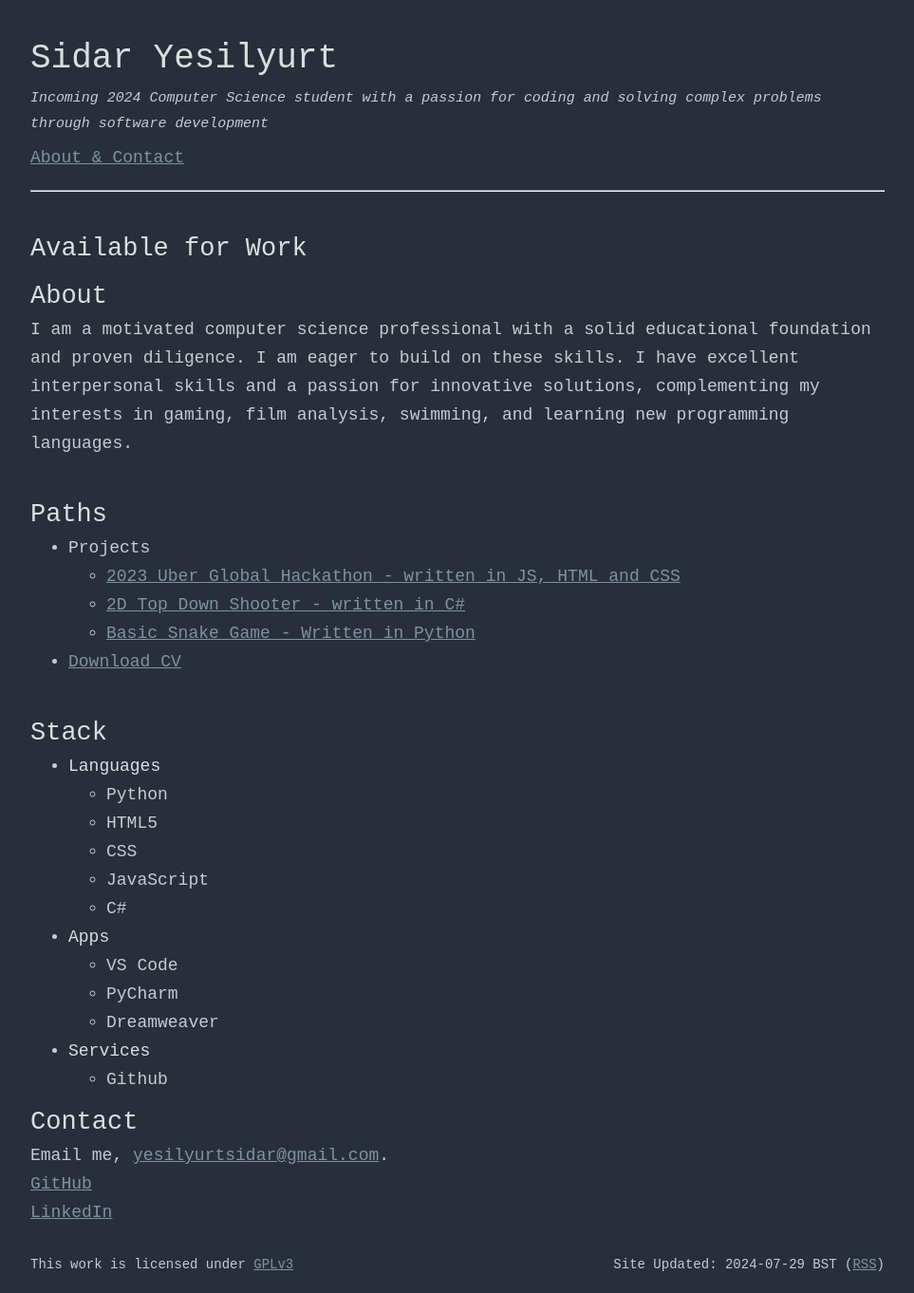
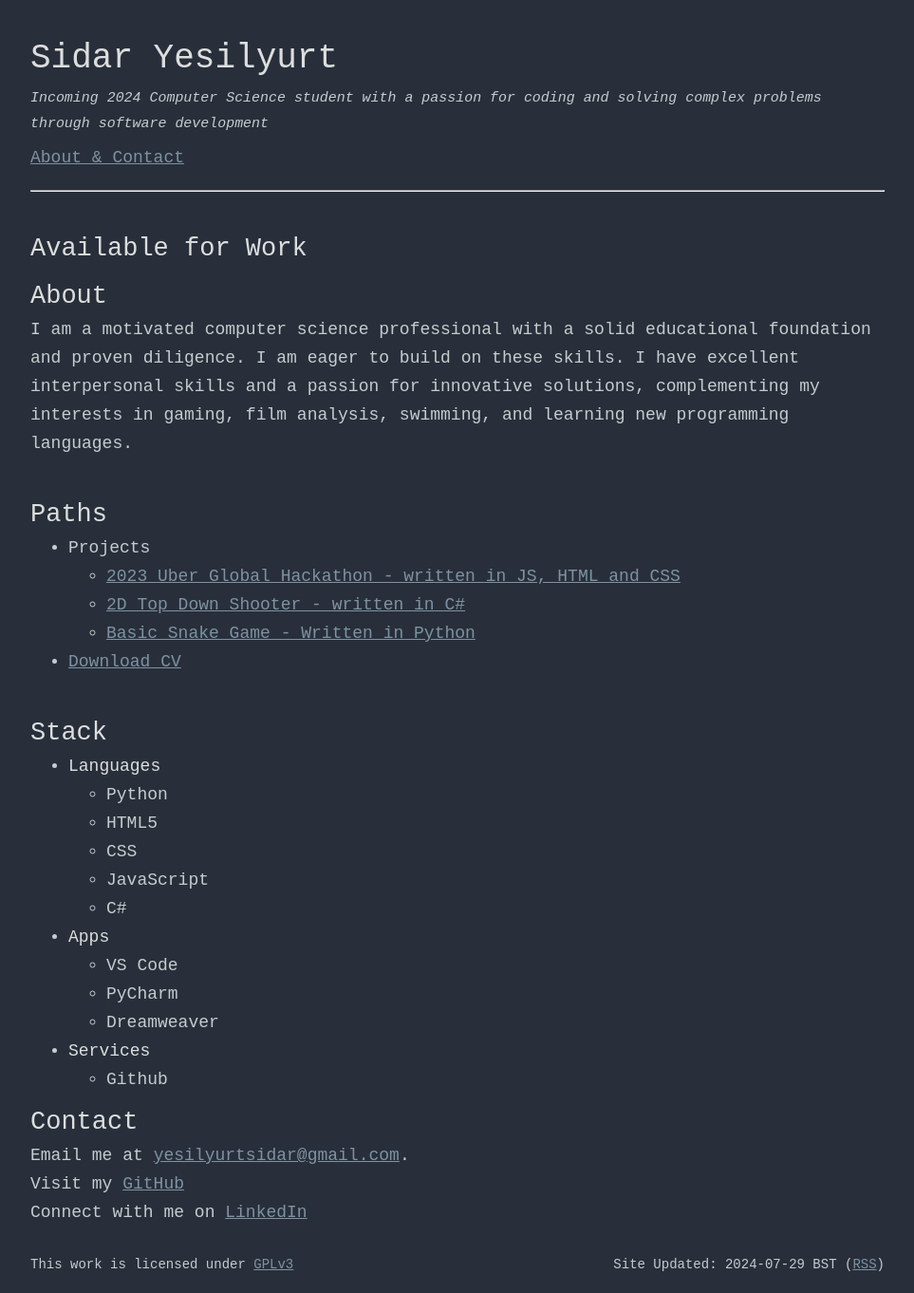
Before and after one commit to sidar-yesilyurt/sidar-yesilyurt.github.io, a Jekyll site: the page built from index.md, in a window 1280 px wide. Shown: the whole page at 95% size, without its empty margins (158-1121 px from the left). Built offline with Jekyll 4.4.1, drawn with Linux system fonts in a browser that asks for light colours.

Commit message:
Update index.md

```diff
--- a/index.md
+++ b/index.md
@@ -35,6 +35,6 @@ I am a motivated computer science professional with a solid educational foundati
     -  Github
 
 ## Contact
-Email me, [yesilyurtsidar@gmail.com](yesilyurtsidar@gmail.com). <br>
-[GitHub](href:"github.com/sidar-yesilyurt") <br>
-[LinkedIn](href:"https://www.linkedin.com/in/sidaryesilyurt/")
+Email me at [yesilyurtsidar@gmail.com](mailto:yesilyurtsidar@gmail.com). <br>
+Visit my [GitHub](https://github.com/sidar-yesilyurt) <br>
+Connect with me on [LinkedIn](https://www.linkedin.com/in/sidaryesilyurt/)
```
